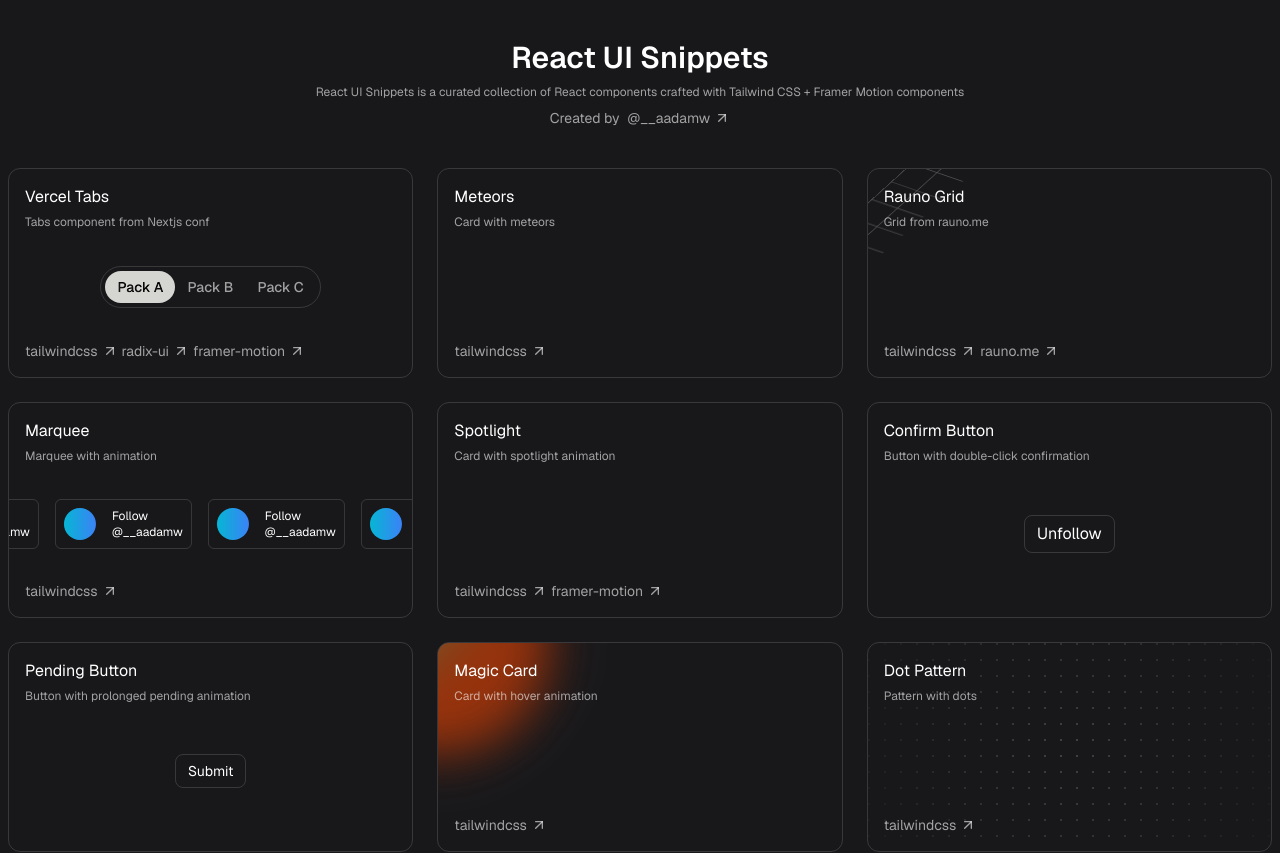
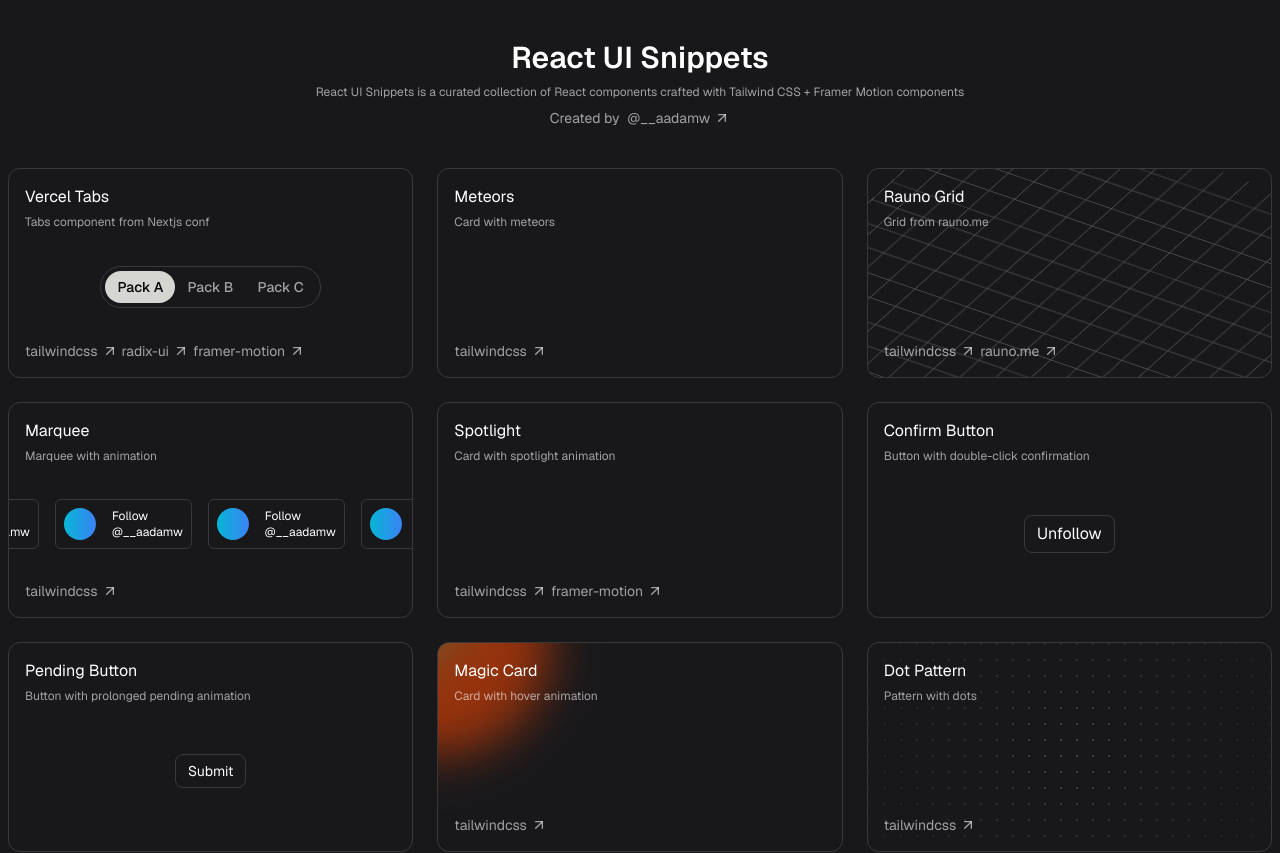
Before and after one commit to aadamw/react-snippets, a Next.js app: page / in a window 1280 px wide. Shown: the top 853 px of the page. Built offline with nearby package versions, Linux system fonts and the light colour scheme.

Commit message:
Fix rauno grid

```diff
--- a/components/snippets/rauno-grid/rauno-grid.tsx
+++ b/components/snippets/rauno-grid/rauno-grid.tsx
@@ -2,10 +2,9 @@
 
 type RaunoGridProps = {
   colors: Array<string>
-  gridCellSize: number
 }
 
-export function RaunoGrid({ gridCellSize = 80, ...props }: RaunoGridProps) {
+export function RaunoGrid(props: RaunoGridProps) {
   const items = new Array(100).fill(true)
 
   function getBackgroundColor() {
@@ -27,7 +26,7 @@
 
   return (
     <div
-      className={`[--grid-cell-size:${gridCellSize}px] absolute inset-y-[-200px] inset-x-[-100px] grid grid-cols-[repeat(10,var(--grid-cell-size))] grid-rows-[repeat(10,var(--grid-cell-size))] w-full  skew-y-12 [--border:hsl(0_0%_93.0%_/_0.3)]`}
+      className={`[--grid-cell-size:80px] absolute inset-y-[-200px] inset-x-[-100px] grid grid-cols-[repeat(10,var(--grid-cell-size))] grid-rows-[repeat(10,var(--grid-cell-size))] w-full  skew-y-12 [--border:hsl(0_0%_93.0%_/_0.3)]`}
       style={{ transform: 'skewX(-48deg) skewY(14deg) scaleX(2) scale(0.446484375) rotate(0) translateZ(0)' }}
     >
       {items.map((_, i) => (
@@ -45,5 +44,5 @@
 const colors = ['hsl(39 100% 57.0%)', 'hsl(151 55.0% 41.5%)', 'hsl(206 100% 50.0%)']
 
 export function RaunoGridDemo() {
-  return <RaunoGrid colors={colors} gridCellSize={80} />
+  return <RaunoGrid colors={colors} />
 }
```
